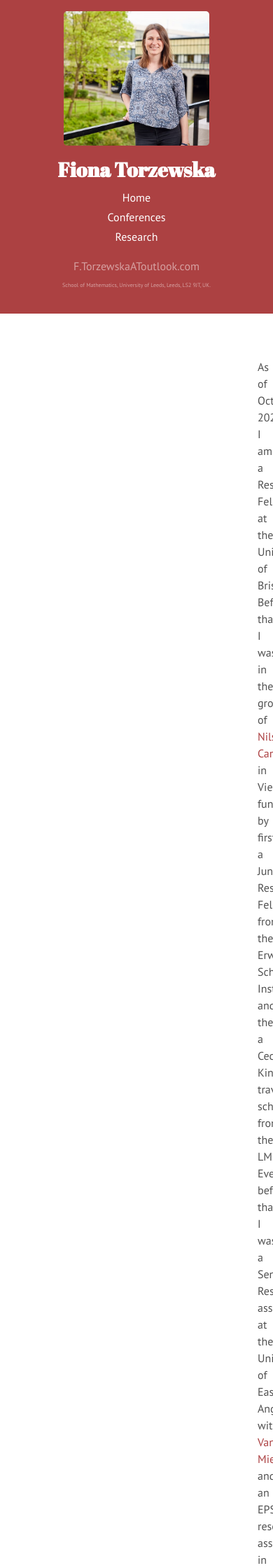
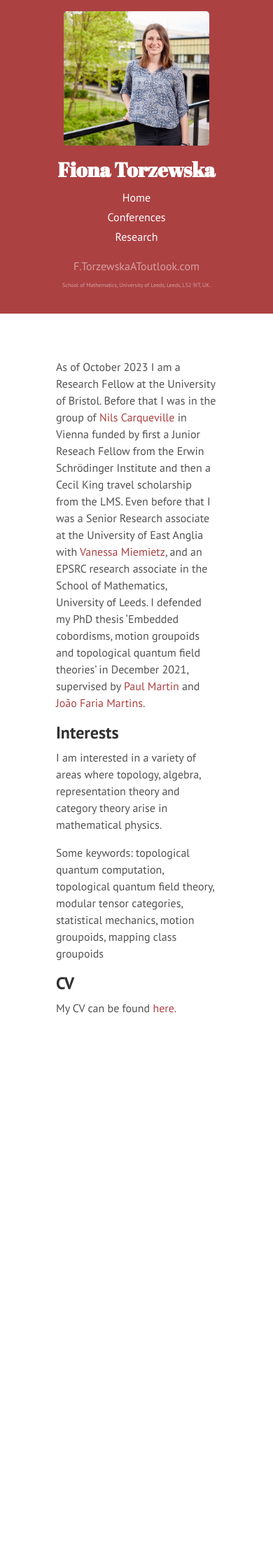
Before and after one commit to fionatorzewska/fionatorzewska.github.io, a Jekyll site: the page built from index.md, in a window 390 px wide. Shown: the top 2240 px of the page at 70% size. Built offline with Jekyll 4.4.1, drawn with Linux system fonts in a browser that asks for light colours; Markdown is read by kramdown in place of the engine named in the settings; the list of posts is cut into pages by our own code; after the commit the page ends 1532 px from its top, so only the background shows below that.

Commit message:
Update hyde.css

```diff
--- a/public/css/hyde.css
+++ b/public/css/hyde.css
@@ -152,7 +152,7 @@ a.sidebar-nav-item:focus {
 
 @media (max-width: 48em) {
   .content {
-    margin-left: 22rem;
+    margin-left: 4rem;
     margin-right: 4rem;
   }
 }
```
